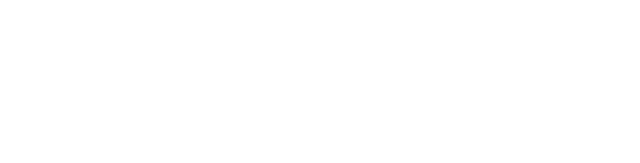
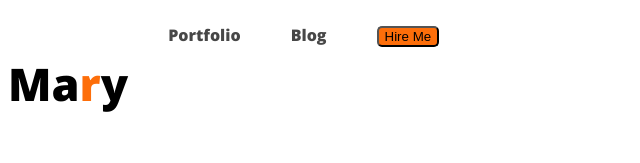
Before and after one commit to Mtamanna12/Web-Developer, a plain HTML site: page index.html in a window 1280 px wide. Shown: the whole page, without its empty margins (0-640 px from the left). Drawn offline with nearby package versions, Linux system fonts and the light colour scheme.

Commit message:
Second-commit

```diff
--- a/index.html
+++ b/index.html
@@ -4,10 +4,21 @@
     <meta charset="UTF-8">
     <meta name="viewport" content="width=device-width, initial-scale=1.0">
     <title>Web Developer POrtfolio</title>
+    <link rel="preconnect" href="https://fonts.googleapis.com">
+<link rel="preconnect" href="https://fonts.gstatic.com" crossorigin>
+<link href="https://fonts.googleapis.com/css2?family=Open+Sans:wght@800&display=swap" rel="stylesheet">
+    <link rel="stylesheet" href="styles.css" class="css">
 </head>
 <body>
     <header>
-
+        <nav>
+            <h3 class="nav-title">Ma<span class="primary-color">r</span>y</h3>
+            <ul>
+                <li><a ref="">Portfolio</a></li>
+                <li><a ref="">Blog</a></li>
+                <li><button class="primary-btn">Hire Me</button></li>
+            </ul>
+        </nav>
     </header>
 <main>
 
--- /dev/null
+++ b/styles.css
@@ -0,0 +1,33 @@
+/*Shared Style*/
+body{
+    font-family: Open Sans;
+}
+/* Nav related Styles*/
+nav{
+    display: flex;
+}
+.nav-title{
+ font-size: 45px;
+ color: black;
+ font-style: normal;
+ font-weight: 800;
+ line-height: normal;
+}
+.primary-color{
+    color: #FD6E0A;
+}
+.primary-btn{
+    border-radius: 5px;
+    background: #FD6E0A;
+}
+nav >ul{
+    display: flex;
+}
+nav li{
+    list-style: none;
+    margin-right: 50px;
+}
+nav a{
+    text-decoration: none;
+    color:#474747;
+}
```
